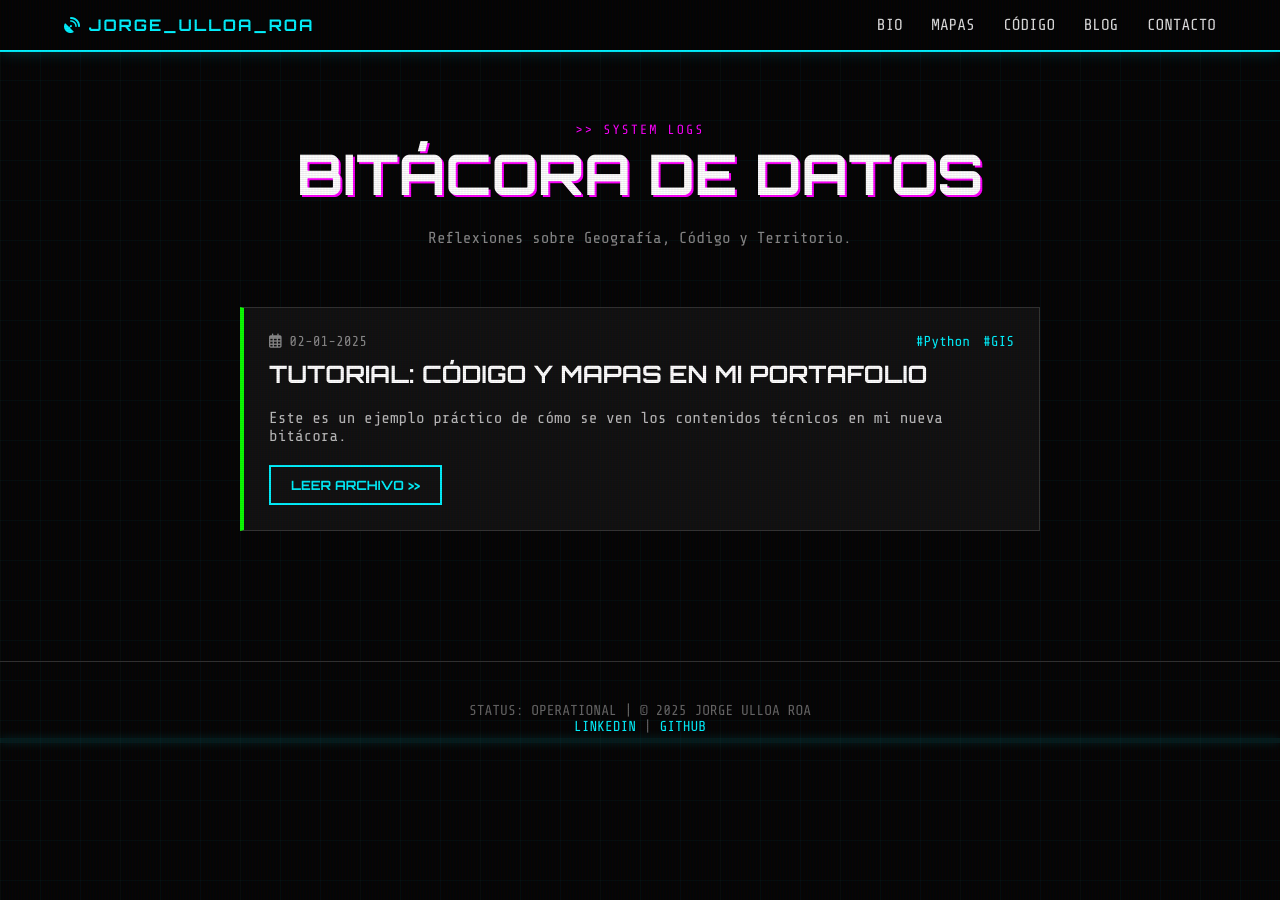
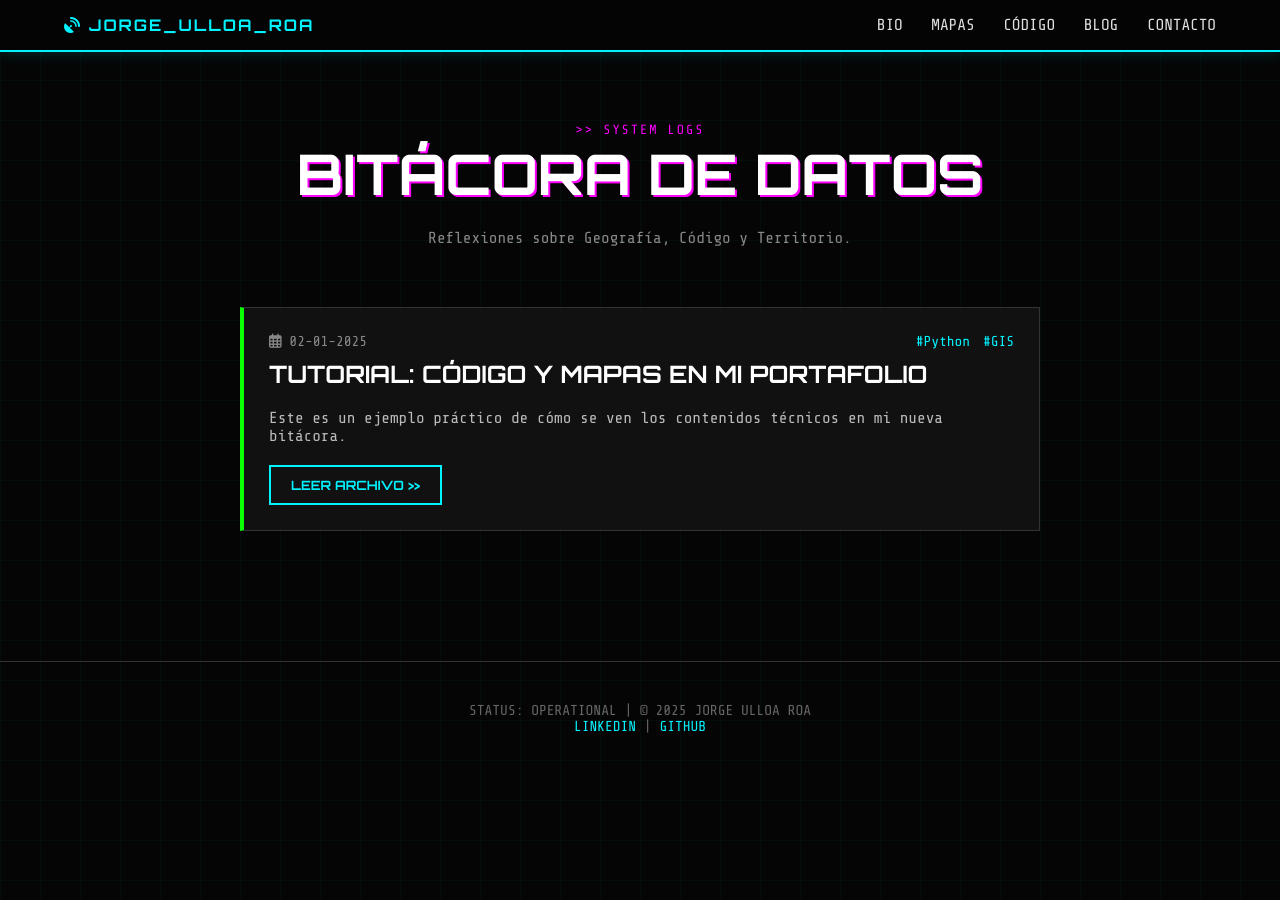
Before and after one commit to geoidegeoidal/geoidegeoidal.github.io, a Jekyll site: the page built from blog.html, in a window 1280 px wide. Built offline with Jekyll 4.4.1, drawn with Linux system fonts in a browser that asks for light colours.

Commit message:
Update style.css

```diff
--- a/assets/css/style.css
+++ b/assets/css/style.css
@@ -85,43 +85,6 @@
    ANIMACIONES CYBERPUNK (AGREGADO)
    ========================================= */
 
-/* 1. EFECTO SCANLINE (La línea que baja) */
-body::after {
-    content: " ";
-    display: block;
-    position: fixed;
-    top: 0;
-    left: 0;
-    bottom: 0;
-    right: 0;
-    background: linear-gradient(rgba(18, 16, 16, 0) 50%, rgba(0, 0, 0, 0.1) 50%),
-                linear-gradient(90deg, rgba(255, 0, 0, 0.06), rgba(0, 255, 0, 0.02), rgba(0, 0, 255, 0.06));
-    z-index: 9999;
-    background-size: 100% 2px, 3px 100%;
-    pointer-events: none; /* Vital para poder dar clic a través de ella */
-    opacity: 0.6;
-}
-
-/* La barra de escáner brillante */
-body::before {
-    content: "";
-    position: fixed;
-    top: 0;
-    left: 0;
-    width: 100%;
-    height: 5px;
-    background: rgba(0, 243, 255, 0.3);
-    box-shadow: 0 0 10px rgba(0, 243, 255, 0.5);
-    z-index: 9998;
-    animation: scan 6s linear infinite;
-    pointer-events: none;
-    opacity: 0.3;
-}
-
-@keyframes scan {
-    0% { top: -10%; }
-    100% { top: 110%; }
-}
 
 /* 2. ENTRADA DE DATOS (Fade In) */
 /* Hacemos que las tarjetas y secciones aparezcan suavemente */
```
